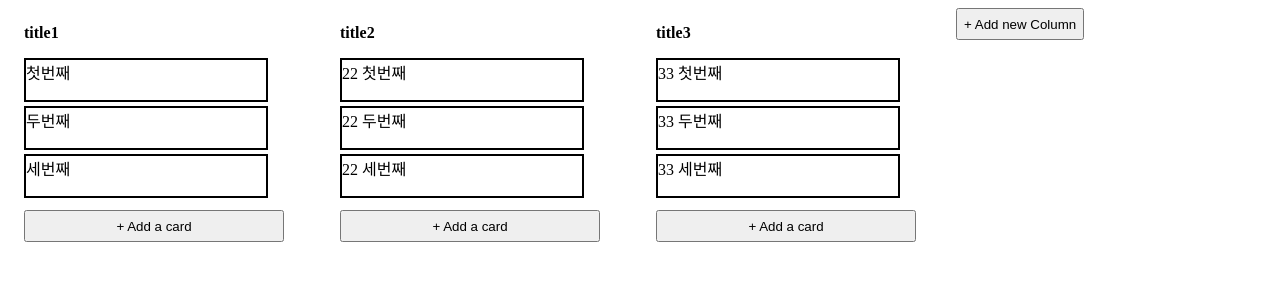
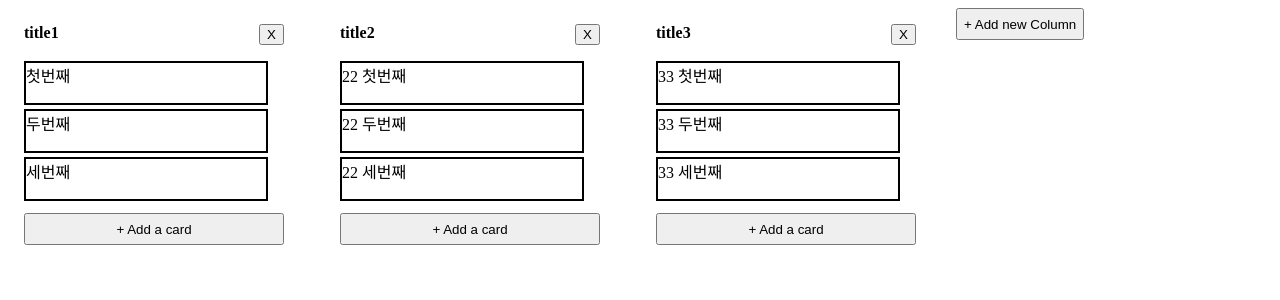
Before and after one commit to HoseokNa/my-kanban, a React (Create React App) app: page / in a window 1280 px wide. Shown: the top 300 px of the page. Built offline with nearby package versions, Linux system fonts and the light colour scheme.

Commit message:
feat: KanbanColumm 삭제 적용
- refs: #7

```diff
--- a/src/App.js
+++ b/src/App.js
@@ -3,6 +3,7 @@ import { useState } from 'react'
 import AddButton from './components/AddButton'
 import KanbanColumn from './components/KanbanColumn'
 
+const MIN_KANBAN_COLUMN_SIZE = 2
 const DUMMY_DATA = [
   {
     id: 1,
@@ -81,6 +82,17 @@ function App() {
         kanbanList: [...kanbanColumn.kanbanList, nextItem],
       }
     })
+
+    setKanbanColumns(nextKanbanColumns)
+  }
+  const deleteKanbanColumn = (deletedId) => {
+    if (kanbanColumns.length === MIN_KANBAN_COLUMN_SIZE) {
+      alert('column은 최소 2개가 있어야하기 때문에 삭제할 수 없습니다.')
+
+      return
+    }
+
+    const nextKanbanColumns = kanbanColumns.filter(({ id }) => id !== deletedId)
 
     setKanbanColumns(nextKanbanColumns)
   }
@@ -228,6 +240,7 @@ function App() {
           updateTitle={updateTitle}
           updateContent={updateContent}
           addKanbanItem={addKanbanItem}
+          deleteKanbanColumn={deleteKanbanColumn}
           dragKanbanColumn={dragKanbanColumn}
           dragKanbanItem={dragKanbanItem}
         />
--- a/src/components/KanbanColumn.js
+++ b/src/components/KanbanColumn.js
@@ -1,6 +1,7 @@
 import styled from '@emotion/styled'
 import { useEffect, useRef, useState } from 'react'
 import AddButton from './AddButton'
+import DeleteButton from './DeleteButton'
 import KanbanItem from './KanbanItem'
 
 const KanbanColumn = ({
@@ -9,6 +10,7 @@ const KanbanColumn = ({
   kanbanList,
   updateTitle,
   updateContent,
+  deleteKanbanColumn,
   addKanbanItem,
   dragKanbanColumn,
   dragKanbanItem,
@@ -69,6 +71,7 @@ const KanbanColumn = ({
       onDragOver={handleDragOver}
       onDrop={handleDragDrop}
     >
+      <Header>
         <Title onClick={() => setIsEditMode(true)} isEditMode={isEditMode}>
           {title}
         </Title>
@@ -83,6 +86,9 @@ const KanbanColumn = ({
             setIsEditMode(false)
           }}
         />
+        <DeleteButton onDelete={() => deleteKanbanColumn(id)} />
+      </Header>
+
       <KanbanList>
         {kanbanList.map(({ id: itemId, content }) => (
           <KanbanItem
@@ -114,7 +120,12 @@ const Container = styled.div`
   padding: 16px 16px;
 `
 
+const Header = styled.div`
+  display: flex;
+`
+
 const Title = styled.div`
+  flex-grow: 1;
   display: ${(props) => (props.isEditMode ? 'none' : 'block')};
   font-weight: bold;
 `
```
Lines whose indentation alone changed are shown as unchanged.
